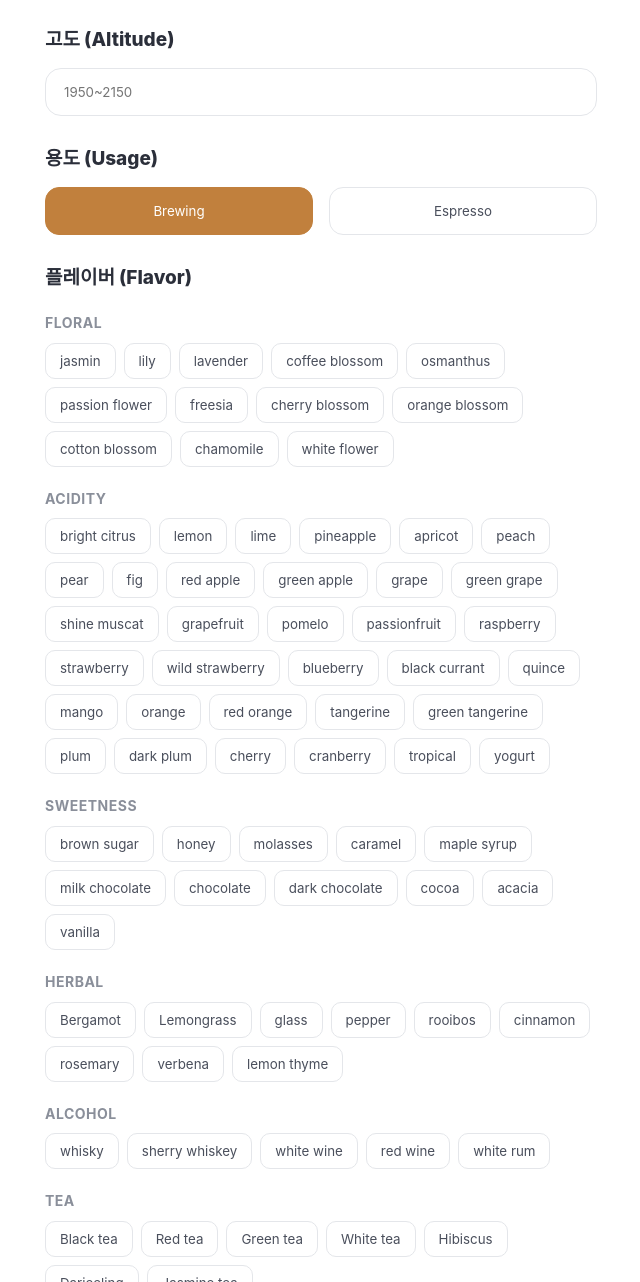
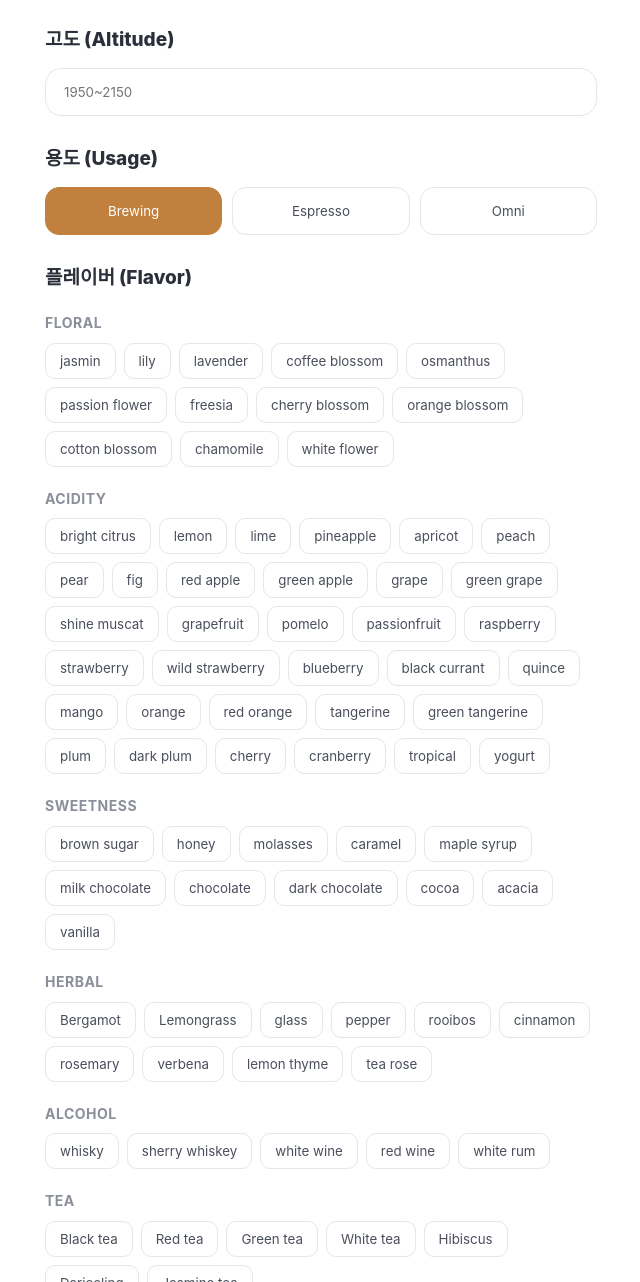
Before and after one commit to sowoncoffee/flavor, a plain HTML site: page index.html in a window 1280 px wide. Shown: the part 1202-2484 px from the top of the page, without its empty margins (319-959 px from the left). Drawn offline with Linux system fonts and the light colour scheme.

Commit message:
Add files via upload

```diff
--- a/index.html
+++ b/index.html
@@ -30,7 +30,7 @@ input:first-child,h2+input{margin-top:0}
 textarea{font-weight:700;resize:vertical;margin-top:0}
 input:focus,textarea:focus{outline:2px solid var(--o);outline-offset:1px}
 .hint{font-size:13px;color:var(--m);margin:10px 0 0}
-.two{display:flex;gap:16px}
+.two{display:flex;gap:10px}
 .seg{flex:1;border:1.5px solid var(--l);background:#fff;border-radius:14px;padding:15px;font:700 17px inherit;font-family:inherit;color:#4a4f5c}
 .seg.on{background:var(--o);border-color:var(--o);color:#fff}
 canvas{display:block;width:100%;max-width:400px;margin:0 auto;border-radius:12px;border:1px solid var(--l)}
@@ -63,7 +63,7 @@ canvas{display:block;width:100%;max-width:400px;margin:0 auto;border-radius:12px
 <h2>고도 (Altitude)</h2>
 <input id="alt" placeholder="1950~2150" inputmode="text">
 <h2>용도 (Usage)</h2>
-<div class="two"><button class="seg on" data-u="Brewing">Brewing</button><button class="seg" data-u="Espresso">Espresso</button></div>
+<div class="two"><button class="seg on" data-u="Brewing">Brewing</button><button class="seg" data-u="Espresso">Espresso</button><button class="seg" data-u="Omni">Omni</button></div>
 <h2>플레이버 (Flavor)</h2>
 <div id="flavors"></div>
 <div class="sub">선택된 플레이버 수정 (SELECTED OUTPUT - EDITABLE)</div>
@@ -96,7 +96,7 @@ const FL={
 Floral:`jasmin,lily,lavender,coffee blossom,osmanthus,passion flower,freesia,cherry blossom,orange blossom,cotton blossom,chamomile,white flower`,
 Acidity:`bright citrus,lemon,lime,pineapple,apricot,peach,pear,fig,red apple,green apple,grape,green grape,shine muscat,grapefruit,pomelo,passionfruit,raspberry,strawberry,wild strawberry,blueberry,black currant,quince,mango,orange,red orange,tangerine,green tangerine,plum,dark plum,cherry,cranberry,tropical,yogurt`,
 Sweetness:`brown sugar,honey,molasses,caramel,maple syrup,milk chocolate,chocolate,dark chocolate,cocoa,acacia,vanilla`,
-Herbal:`Bergamot,Lemongrass,glass,pepper,rooibos,cinnamon,rosemary,verbena,lemon thyme`,
+Herbal:`Bergamot,Lemongrass,glass,pepper,rooibos,cinnamon,rosemary,verbena,lemon thyme,tea rose`,
 Alcohol:`whisky,sherry whiskey,white wine,red wine,white rum`,
 Tea:`Black tea,Red tea,Green tea,White tea,Hibiscus,Darjeeling,Jasmine tea`,
 Nutty:`Almond,Hazelnut,Walnut,Peanut,Cashew,Pecan,Chestnut`,
```
